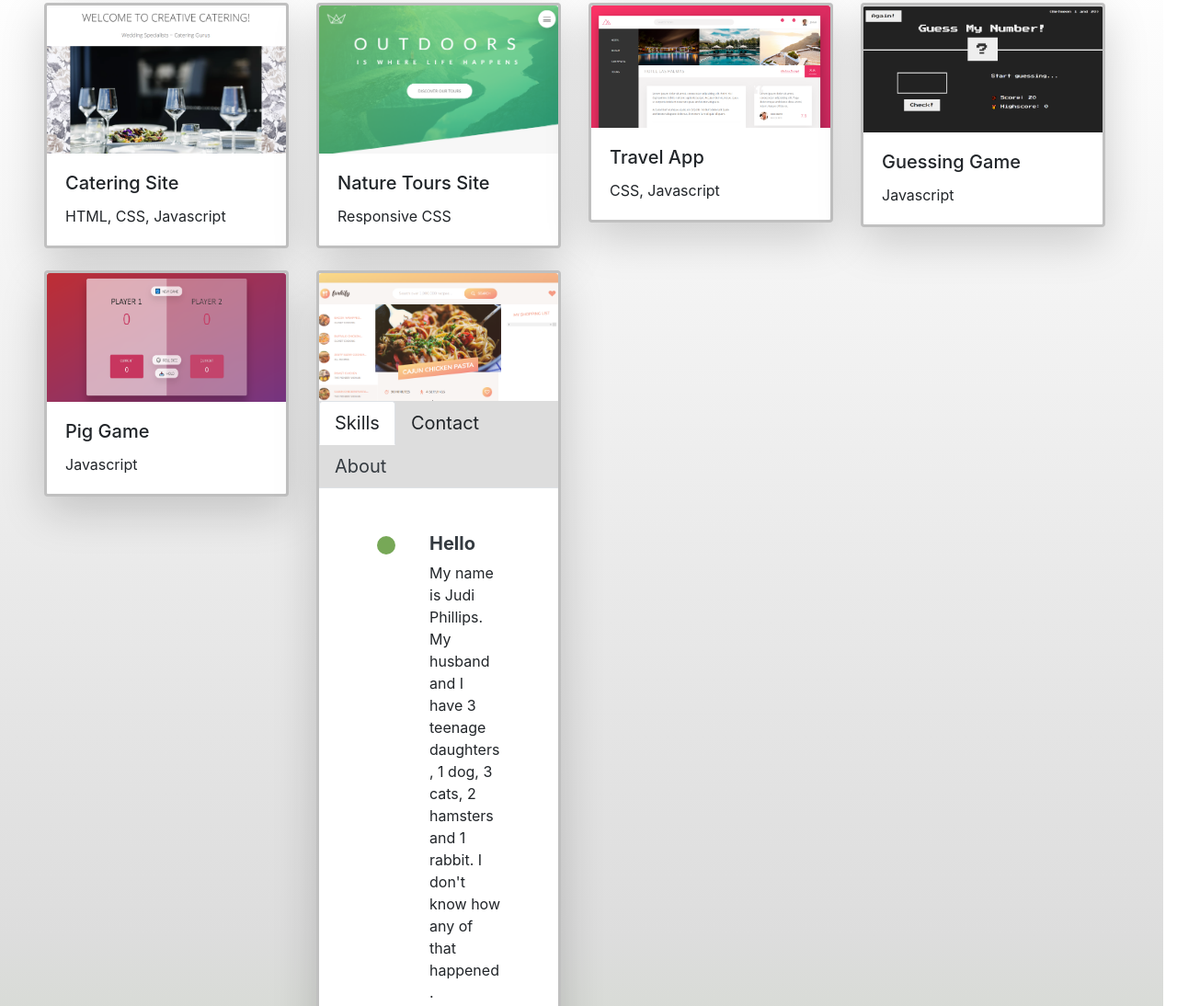
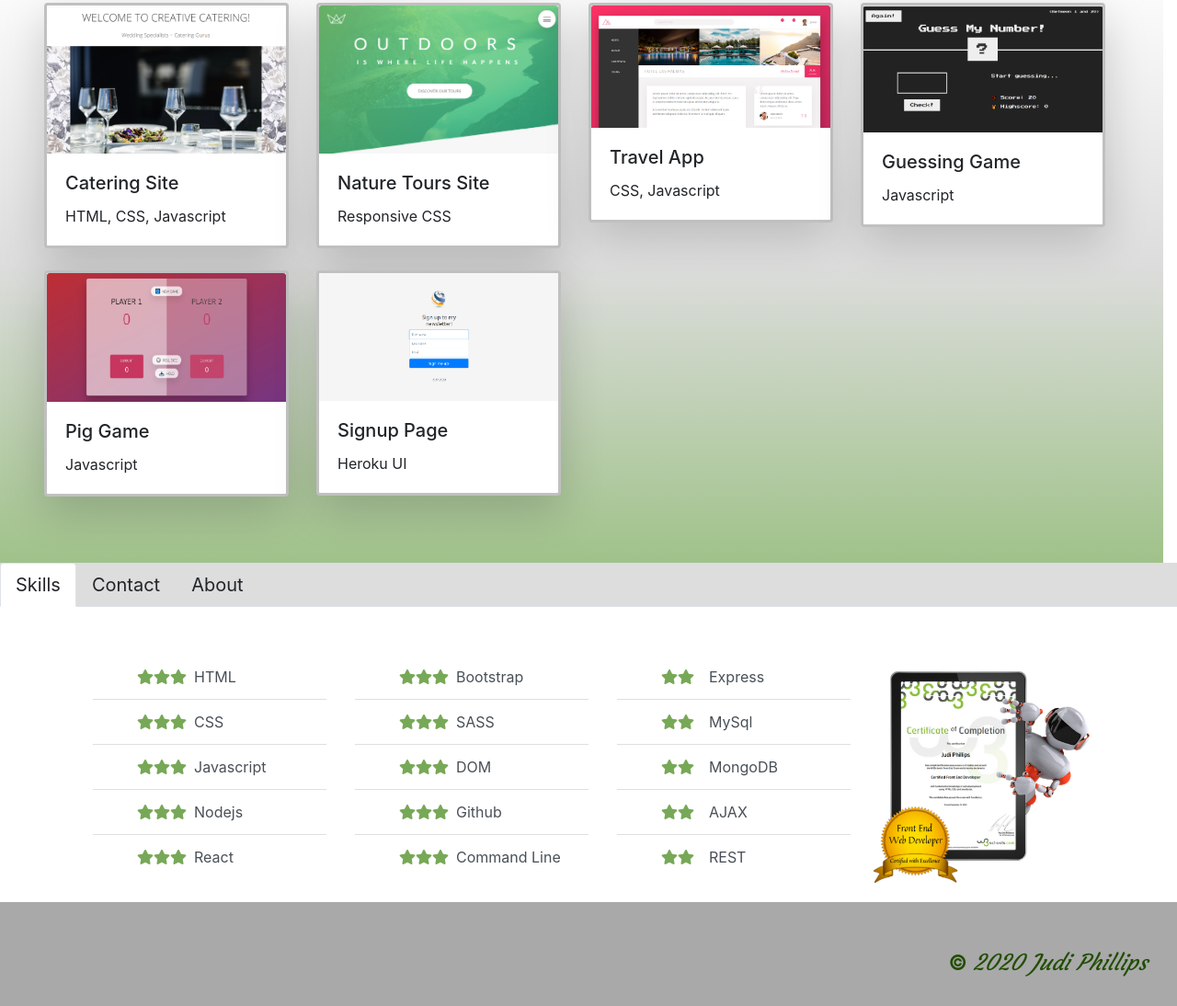
Before and after one commit to judiphillips/judiphillips.github.io, a website: page index.html in a window 1280 px wide. Shown: the part 773-1867 px from the top of the page at 92% size. Drawn offline with nearby package versions, Linux system fonts and the light colour scheme.

Commit message:
correct bug in html regarding tabs pane- add heroku newsletter app

```diff
--- a/app.js
+++ b/app.js
@@ -1,7 +1,12 @@
 //jshint esversion:6
 const address = "https://judi.dev/";
+const newsletterAddress = "https://dudley-worms-31227.herokuapp.com/";
 
 document.querySelector("#projects").addEventListener("click", (e) => {
-  let id = e.target.parentElement.id;
-  window.open(`${address}${id}/`);
+  if (e.target.parentElement.id === "newsletter") {
+    window.open(newsletterAddress);
+  } else {
+    let id = e.target.parentElement.id;
+    window.open(`${address}${id}/`);
+  }
 });
--- a/css/style.css
+++ b/css/style.css
@@ -55,6 +55,8 @@ em {
     border: 3px solid silver;
 }
 
+
+
 .card:hover {
     transform: scale(1.05);
     transition: .2s;
--- a/index.html
+++ b/index.html
@@ -162,21 +162,40 @@
           </div>
         </div>
       </div>
-      <div id="recipe" class="col mb-4">
+      <!-- <div id="recipe" class="col mb-4">
         <div id="forkify" class="card shadow-lg">
           <img
             src="./images/forkify1.png"
             class="card-img-top"
             alt="website image"
-          />
+         /> -->
           <!-- waiting for bugs to be corrected -->
           <!-- <div class="card-body">
             <h5 class="card-title">Recipe App</h5>
             <p class="card-text">API, CSS, Javascript</p>
           </div>
         </div>
+      </div>-->
+      <div class="col mb-4">
+        <div id="newsletter" class="card shadow-lg">
+          <img
+            src="./images/newsletter.png"
+            class="card-img-top"
+            alt="website image"
+          />
+          <div class="card-body">
+            <h5 class="card-title">Signup Page</h5>
+            <p class="card-text">Heroku UI</p>
+          </div>
+        </div>
       </div>
-    </div> -->
+
+
+
+
+
+
+    </div>
 
     <!-- About me -->
 
@@ -190,9 +209,11 @@
           href="#nav-skills"
           role="tab"
           aria-controls="nav-skills"
-          aria-selected="false"
+          aria-selected="true"
           >Skills</a
         >
+
+
         <a
           class="nav-item text-body lead font-weight-normal nav-link"
           id="nav-contact-tab"
@@ -204,13 +225,13 @@
           >Contact</a
         >
         <a
-        class="nav-item text-dark lead font-weight-normal nav-link"
+        class="nav-item text-body lead font-weight-normal nav-link"
         id="nav-about-tab"
         data-toggle="tab"
         href="#nav-about"
         role="tab"
         aria-controls="nav-about"
-        aria-selected="true"
+        aria-selected="false"
         >About</a
       >
       </div>
@@ -218,7 +239,7 @@
 
     <div class="tab-content pt-5 " id="nav-tabContent">
       <div
-        class="tab-pane fade show active"
+        class="tab-pane fade show"
         id="nav-about"
         role="tabpanel"
         aria-labelledby="nav-about-tab"
@@ -256,7 +277,7 @@
       <!-- skills tab info -->
 
       <div
-        class="tab-pane fade"
+        class="tab-pane fade show active"
         id="nav-skills"
         role="tabpanel"
         aria-labelledby="nav-skills-tab"
```
Also changed, not shown: images/newsletter.png (added).
